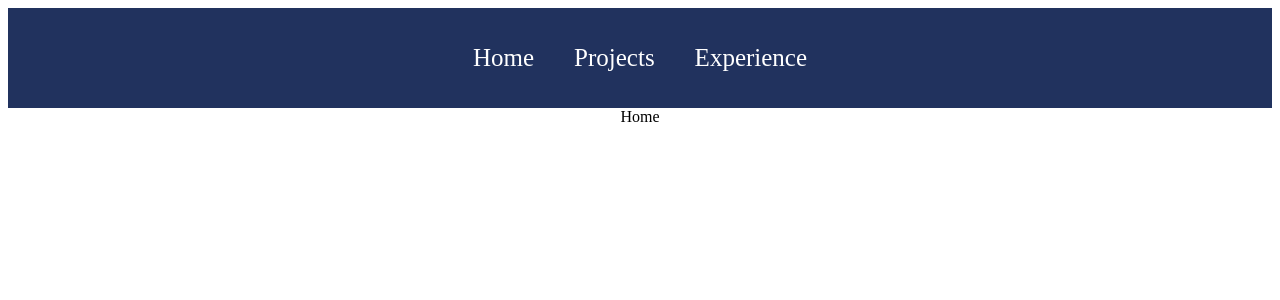
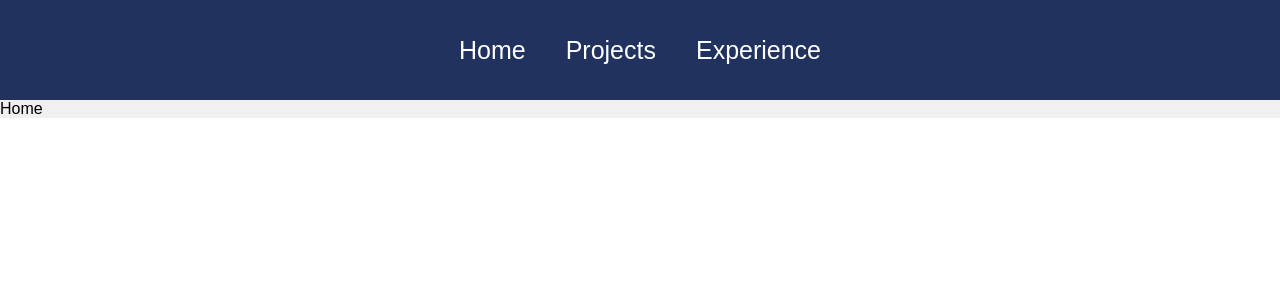
Before and after one commit to FaridAmimri/myPortFolio, a React (Create React App) app: page / in a window 1280 px wide. Shown: the top 300 px of the page. Built offline with nearby package versions, Linux system fonts and the light colour scheme.

Commit message:
Ajout css pour le body

```diff
--- a/src/App.css
+++ b/src/App.css
@@ -1,38 +1,13 @@
 .App {
-  text-align: center;
+  width: 100%;
+  height: auto;
+  display: flex;
+  flex-direction: column;
+  font-family: Arial, Helvetica, sans-serif;
+  background-color: #f0f0f0;
 }
 
-.App-logo {
-  height: 40vmin;
-  pointer-events: none;
+body {
+  padding: 0;
+  margin: 0;
 }
-
-@media (prefers-reduced-motion: no-preference) {
-  .App-logo {
-    animation: App-logo-spin infinite 20s linear;
-  }
-}
-
-.App-header {
-  background-color: #282c34;
-  min-height: 100vh;
-  display: flex;
-  flex-direction: column;
-  align-items: center;
-  justify-content: center;
-  font-size: calc(10px + 2vmin);
-  color: white;
-}
-
-.App-link {
-  color: #61dafb;
-}
-
-@keyframes App-logo-spin {
-  from {
-    transform: rotate(0deg);
-  }
-  to {
-    transform: rotate(360deg);
-  }
-}
```
